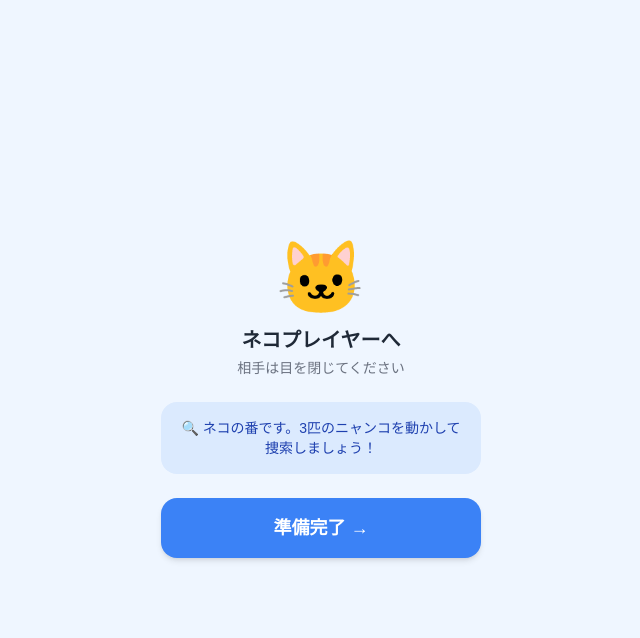
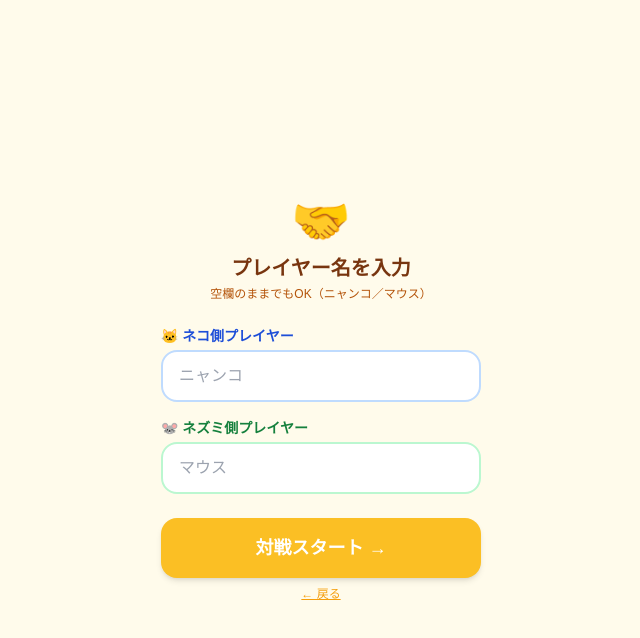
Before and after one commit to Ryotarosu22/neko-chase, a React (Vite) app: page / in a window 1280 px wide. Both pictures are taken after a click on the button "🤝 同じ端末で2人対戦". Shown: the top 638 px of the page, without its empty margins (319-959 px from the left). Built offline with nearby package versions, Linux system fonts and the light colour scheme.

Commit message:
add player name entry for 2-player local mode (defaults: ニャンコ/マウス)

```diff
--- a/src/App.tsx
+++ b/src/App.tsx
@@ -32,9 +32,11 @@ function randomCatPositions(): Position[] {
   return all.slice(0, NUM_CATS);
 }
 
-function createGame(mode: GameMode): GameState {
+function createGame(mode: GameMode, names?: { cat?: string; mouse?: string }): GameState {
   return {
     mode,
+    catName: names?.cat?.trim() || 'ニャンコ',
+    mouseName: names?.mouse?.trim() || 'マウス',
     screen: mode === 'local' || mode === 'cpu_mouse' ? 'handoff_to_cat' : 'handoff_to_mouse',
     mousePosition: null,
     // cpu_cat: randomize immediately; others: human places during cat_setup
@@ -228,8 +230,8 @@ export default function App() {
   }, [game?.screen, game?.round]);
 
   // ── Handlers ──
-  function handleStart(mode: GameMode) {
-    setGame(createGame(mode));
+  function handleStart(mode: GameMode, names?: { cat?: string; mouse?: string }) {
+    setGame(createGame(mode, names));
     setPendingMouseMove(null);
   }
 
@@ -369,18 +371,18 @@ export default function App() {
           />
         </div>
         <div className="shrink-0">
-          <GameOverScreen winner={game.winner} winReason={game.winReason} onPlayAgain={() => setGame(null)} />
+          <GameOverScreen winner={game.winner} winReason={game.winReason} onPlayAgain={() => setGame(null)} catName={game.catName} mouseName={game.mouseName} showNames={game.mode === 'local'} />
         </div>
       </div>
     );
   }
 
   if (game.screen === 'handoff_to_mouse') {
-    return <HandoffScreen to="mouse" onReady={handleHandoffReady} isSetup={game.mousePosition == null} />;
+    return <HandoffScreen to="mouse" onReady={handleHandoffReady} isSetup={game.mousePosition == null} name={game.mouseName} />;
   }
 
   if (game.screen === 'handoff_to_cat') {
-    return <HandoffScreen to="cat" onReady={handleHandoffReady} />;
+    return <HandoffScreen to="cat" onReady={handleHandoffReady} name={game.catName} />;
   }
 
   // Board view
--- a/src/components/GameOverScreen.tsx
+++ b/src/components/GameOverScreen.tsx
@@ -5,6 +5,9 @@ interface Props {
   winner: Winner;
   winReason: WinReason;
   onPlayAgain: () => void;
+  catName?: string;
+  mouseName?: string;
+  showNames?: boolean; // 2人対戦時のみ名前で表示
 }
 
 const messages: Record<WinReason, { emoji: string; title: string; sub: string; share: string }> = {
@@ -28,16 +31,21 @@ const messages: Record<WinReason, { emoji: string; title: string; sub: string; s
   },
 };
 
-export default function GameOverScreen({ winner, winReason, onPlayAgain }: Props) {
+export default function GameOverScreen({ winner, winReason, onPlayAgain, catName, mouseName, showNames }: Props) {
   const msg = messages[winReason];
   const isMouseWin = winner === 'mouse';
+
+  // 2人対戦時は勝者の名前で表示
+  const title = showNames
+    ? `${isMouseWin ? (mouseName || 'マウス') : (catName || 'ニャンコ')}さんの勝ち！`
+    : msg.title;
 
   return (
     <div className={`w-full border-t-2 ${isMouseWin ? 'bg-green-50 border-green-200' : 'bg-blue-50 border-blue-200'}`}>
       <div className="px-4 py-3 flex items-center gap-3">
         <div className="text-4xl animate-bounce-in shrink-0">{msg.emoji}</div>
         <div className="flex-1 min-w-0">
-          <p className="font-bold text-gray-800 text-base leading-tight">{msg.title}</p>
+          <p className="font-bold text-gray-800 text-base leading-tight">{title}</p>
           <p className="text-gray-500 text-xs mt-0.5">{msg.sub}</p>
           <p className="text-xs text-gray-400 mt-0.5">↑ ネズミの移動経路</p>
         </div>
--- a/src/components/HandoffScreen.tsx
+++ b/src/components/HandoffScreen.tsx
@@ -2,10 +2,12 @@ interface Props {
   to: 'mouse' | 'cat';
   onReady: () => void;
   isSetup?: boolean;
+  name?: string;
 }
 
-export default function HandoffScreen({ to, onReady, isSetup }: Props) {
+export default function HandoffScreen({ to, onReady, isSetup, name }: Props) {
   const isMouse = to === 'mouse';
+  const displayName = name || (isMouse ? 'マウス' : 'ニャンコ');
 
   return (
     <div
@@ -16,9 +18,11 @@ export default function HandoffScreen({ to, onReady, isSetup }: Props) {
       <div className="text-center animate-bounce-in">
         <div className="text-7xl mb-3">{isMouse ? '🐭' : '🐱'}</div>
         <h2 className="text-xl font-bold text-gray-800">
-          {isMouse ? 'ネズミプレイヤーへ' : 'ネコプレイヤーへ'}
+          {displayName}さんの番です
         </h2>
-        <p className="text-sm text-gray-500 mt-1">相手は目を閉じてください</p>
+        <p className="text-sm text-gray-500 mt-1">
+          {isMouse ? 'ネズミ側' : 'ネコ側'}・相手は目を閉じてください
+        </p>
       </div>
 
       <div
--- a/src/components/ModeSelect.tsx
+++ b/src/components/ModeSelect.tsx
@@ -1,14 +1,72 @@
+import { useState } from 'react';
 import { GameMode } from '../types';
 import AffiliateBanner from './AffiliateBanner';
 import ShareButtons from './ShareButtons';
 
 interface Props {
-  onStart: (mode: GameMode) => void;
+  onStart: (mode: GameMode, names?: { cat?: string; mouse?: string }) => void;
   onPrivacy: () => void;
   onTips: () => void;
 }
 
 export default function ModeSelect({ onStart, onPrivacy, onTips }: Props) {
+  const [showNames, setShowNames] = useState(false);
+  const [catName, setCatName] = useState('');
+  const [mouseName, setMouseName] = useState('');
+
+  // ── 2人対戦の名前入力画面 ──
+  if (showNames) {
+    return (
+      <div className="flex flex-col items-center justify-center min-h-full gap-6 px-6 py-8 bg-amber-50 overflow-y-auto">
+        <div className="text-center">
+          <div className="text-5xl mb-2">🤝</div>
+          <h1 className="text-xl font-bold text-amber-900">プレイヤー名を入力</h1>
+          <p className="text-xs text-amber-700 mt-1">空欄のままでもOK（ニャンコ／マウス）</p>
+        </div>
+
+        <div className="w-full max-w-xs flex flex-col gap-4">
+          <label className="flex flex-col gap-1">
+            <span className="text-sm font-bold text-blue-700">🐱 ネコ側プレイヤー</span>
+            <input
+              type="text"
+              value={catName}
+              onChange={(e) => setCatName(e.target.value)}
+              placeholder="ニャンコ"
+              maxLength={10}
+              className="w-full px-4 py-3 rounded-2xl border-2 border-blue-200 focus:border-blue-400 outline-none text-gray-800"
+            />
+          </label>
+          <label className="flex flex-col gap-1">
+            <span className="text-sm font-bold text-green-700">🐭 ネズミ側プレイヤー</span>
+            <input
+              type="text"
+              value={mouseName}
+              onChange={(e) => setMouseName(e.target.value)}
+              placeholder="マウス"
+              maxLength={10}
+              className="w-full px-4 py-3 rounded-2xl border-2 border-green-200 focus:border-green-400 outline-none text-gray-800"
+            />
+          </label>
+        </div>
+
+        <div className="w-full max-w-xs flex flex-col gap-2">
+          <button
+            onClick={() => onStart('local', { cat: catName, mouse: mouseName })}
+            className="w-full py-4 rounded-2xl bg-amber-400 text-white font-bold text-lg shadow-md active:scale-95 transition-transform"
+          >
+            対戦スタート →
+          </button>
+          <button
+            onClick={() => setShowNames(false)}
+            className="text-xs text-amber-500 underline"
+          >
+            ← 戻る
+          </button>
+        </div>
+      </div>
+    );
+  }
+
   return (
     <div className="flex flex-col items-center justify-center min-h-full gap-6 px-6 py-8 bg-amber-50 overflow-y-auto">
       <div className="text-center animate-bounce-in">
@@ -23,7 +81,7 @@ export default function ModeSelect({ onStart, onPrivacy, onTips }: Props) {
 
       <div className="w-full max-w-xs flex flex-col gap-3">
         <button
-          onClick={() => onStart('local')}
+          onClick={() => setShowNames(true)}
           className="w-full py-4 rounded-2xl bg-amber-400 text-white font-bold text-lg shadow-md active:scale-95 transition-transform"
         >
           🤝 同じ端末で2人対戦
--- a/src/types.ts
+++ b/src/types.ts
@@ -38,6 +38,8 @@ export interface SearchResult {
 
 export interface GameState {
   mode: GameMode;
+  catName: string;   // ネコ側プレイヤー名（既定: ニャンコ）
+  mouseName: string; // ネズミ側プレイヤー名（既定: マウス）
   screen: Screen;
   mousePosition: Position | null; // building grid: row/col 0-4
   catPositions: Position[];       // cat-square grid: row/col 0-3
```
